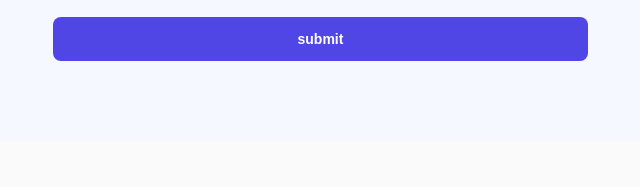
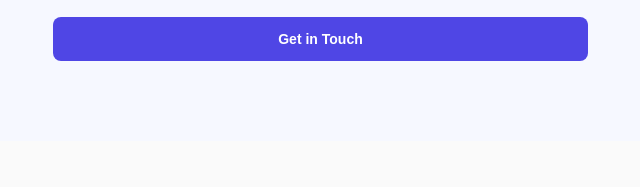
Before and after one commit to arafat0745/assingment-one, a plain HTML site: page index.html in a window 1280 px wide. Shown: the part 3281-3468 px from the top of the page, 622-1262 px from the left. Drawn offline with Linux system fonts and the light colour scheme.

Commit message:
submit button change to Get in Touch

```diff
--- a/index.html
+++ b/index.html
@@ -166,7 +166,7 @@
                     <textarea id="message" class="inter-normal" placeholder="write your message...."
                         required></textarea>
                 </div>
-                <button type="submit">submit</button>
+                <button type="submit">Get in Touch</button>
             </form>
         </section>
 
```
